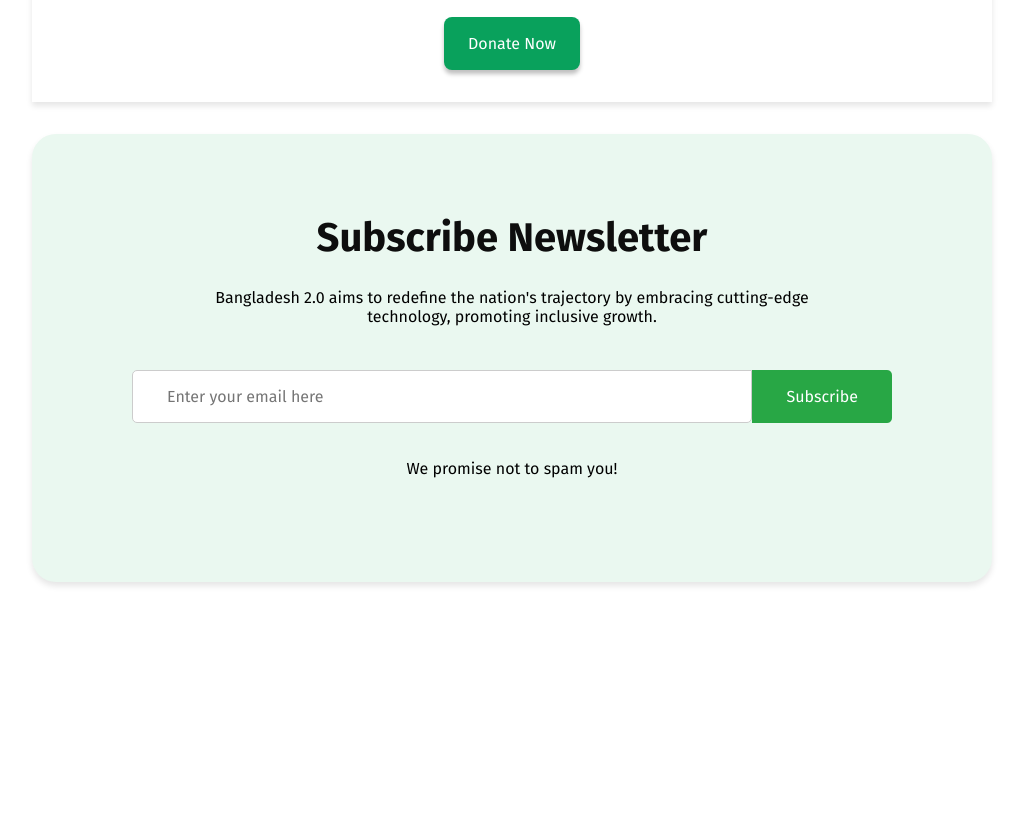
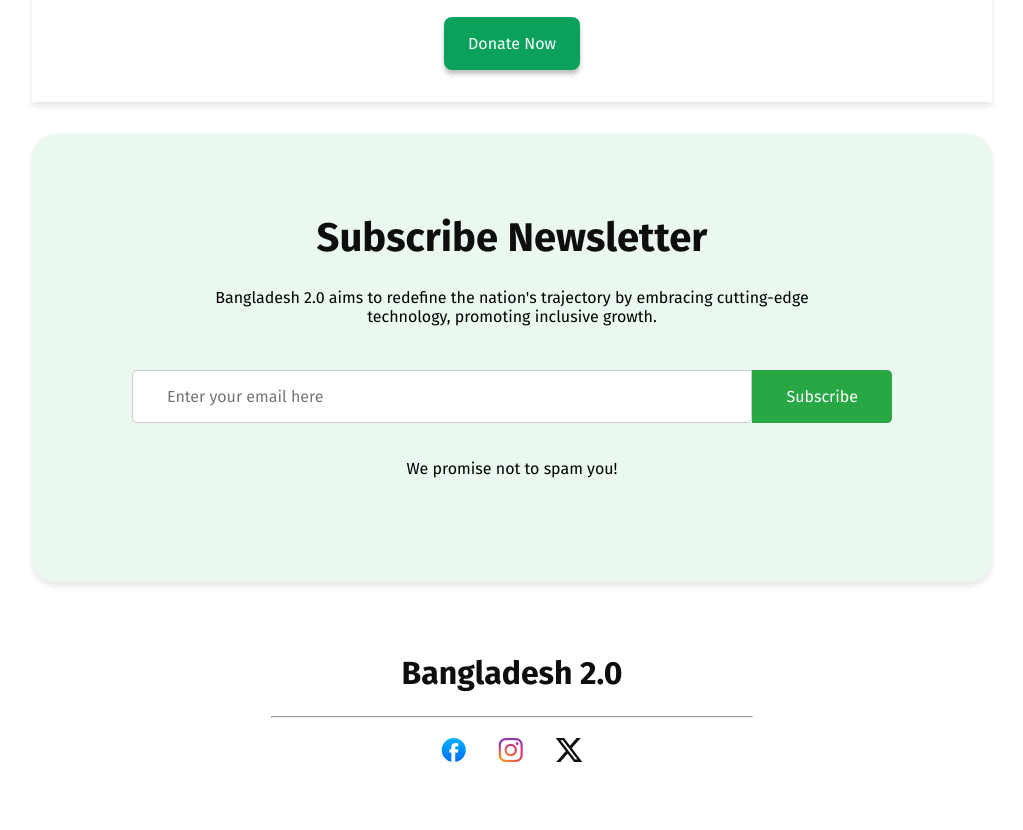
Before and after one commit to noorjp/assignment-1, a plain HTML site: page index.html in a window 1280 px wide. Shown: the part 3361-4191 px from the top of the page, without its empty margins (128-1151 px from the left). Before the commit the page ends 3975 px from the top, so only its background shows below. Drawn offline with Linux system fonts and the light colour scheme.

Commit message:
full update code

```diff
--- a/index.html
+++ b/index.html
@@ -130,7 +130,15 @@
 
     </main>
     <footer>
-
+        <div class="footer">
+            <h3 class="title">Bangladesh 2.0</h3>
+              <hr>
+            <ul class="links">
+                <li><a href="#"><img src="assets/facebook.png" alt=""></a></li>
+                <li><a href="#"><img src="assets/instagram.png" alt=""></a></li>
+                <li><a href="#"><img src="assets/x.png" alt=""></a></li>
+            </ul>
+        </div>
     </footer>
 
 </body>
--- a/styles/style.css
+++ b/styles/style.css
@@ -443,3 +443,40 @@
   text-align: center;
   margin-top: 20px;
 }
+
+
+.footer {
+  padding: 40px 160px;
+  align-items: center;
+  text-align: center;
+}
+
+.footer .title {
+  font-size: 32px;
+  font-weight: bold;
+  font-family: Fira Sans;
+  margin-bottom: 24px;
+}
+
+.links  {
+  display: flex;
+  justify-content: center;
+  gap: 32px;
+  margin-bottom: 24px;
+
+}
+
+.footer ul li {
+  list-style: none;
+  align-items: center;
+}
+
+hr {
+  border: 1px solid #0E0E0E 10%;
+  margin-bottom: 20px;
+  text-align:center;
+  width:50%;
+  text-align:center;
+  margin-left:auto;
+  margin-right:auto;
+}
```
